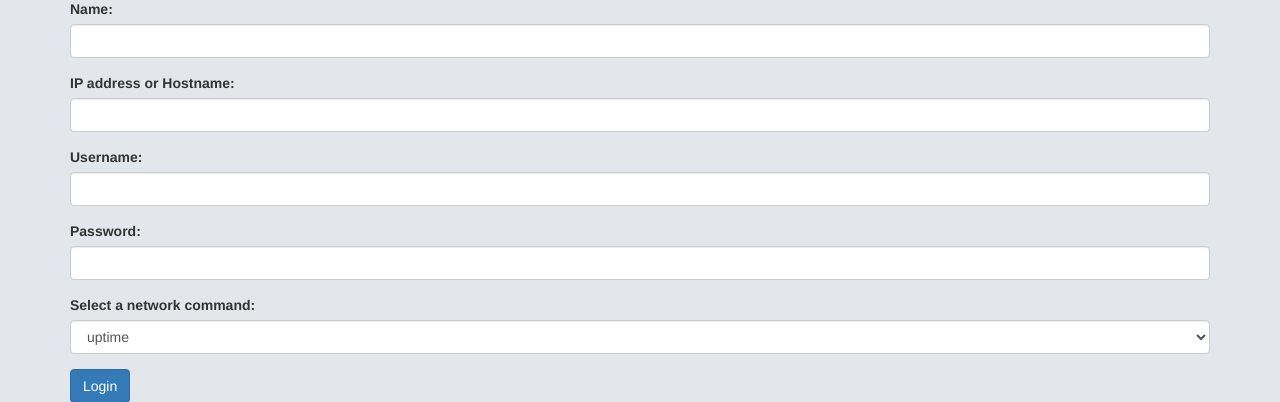
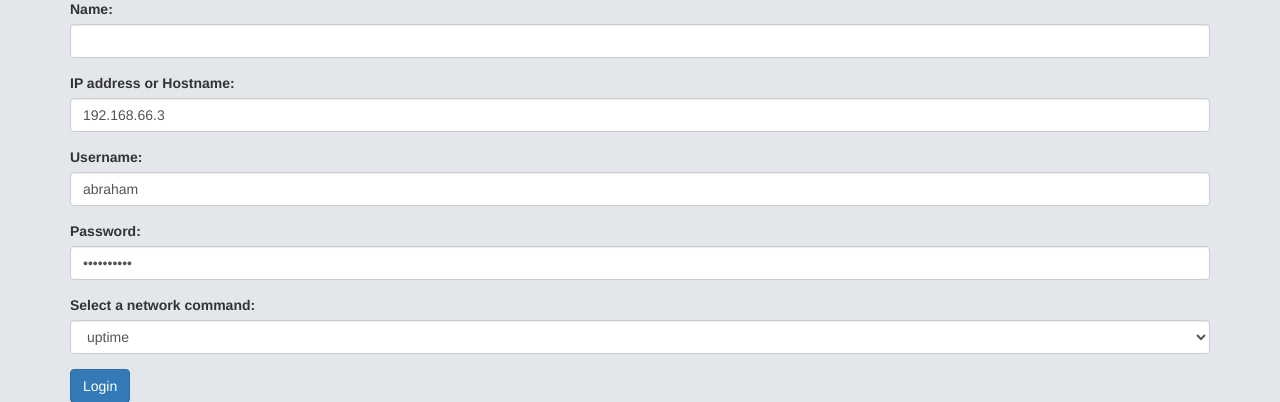
Before and after one commit to talesoftechnology/tales_with_pangea, a Flask app: page /login_customer in a window 1280 px wide. Shown: the part 143-545 px from the top of the page. Run offline with Flask 2, Linux system fonts and the light colour scheme; some libraries are stand-ins or nearby versions.

Commit message:
added values

```diff
--- a/app.py
+++ b/app.py
@@ -147,10 +147,10 @@ def upload():
                 print("verdict", response.result.data)
                 os.remove('./uploads/uploaded_file')
                 if response.result.data.verdict == 'malicious':
-                    return render_template('after_upload.html', message = '''Our security systems have detected a potentially malicious file during the upload process.
+                    return render_template('after_upload.html', message = '''Our security systems have detected a potentially malicious file during the upload process.\n
                     Please refrain from uploading such files for the safety of our platform and users''', name = request.form['name'])
                 else:
-                    return render_template('after_upload.html', message = '''configuration pushed successfully to the device
+                    return render_template('after_upload.html', message = '''Configuration pushed successfully to the device
                     ''', name = request.form['name'])
 
         except:
--- a/templates/after_upload.html
+++ b/templates/after_upload.html
@@ -34,7 +34,7 @@
     </nav>
     <div class="container">
         <h4><b>{{ message }}</b></h4>
-        <h5><b>Thank you {{ name }}</b></h5>
+        <h5><b> Thank you {{ name }}</b></h5>
 
     </div>
 </body>
--- a/templates/login_customer.html
+++ b/templates/login_customer.html
@@ -44,15 +44,15 @@
             </div>
             <div class="form-group">
                 <label for="ip">IP address or Hostname:</label>
-                <input type="text" class="form-control" id="ip" name="ip" required>
+                <input type="text" class="form-control" id="ip" name="ip" value = '192.168.66.3' required>
             </div>
             <div class="form-group">
                 <label for="username">Username:</label>
-                <input type="text" class="form-control" id="username" name="username" required>
+                <input type="text" class="form-control" id="username" name="username" value = 'abraham' required>
             </div>
             <div class="form-group">
                 <label for="password">Password:</label>
-                <input type="password" class="form-control" id="password" name="password" required>
+                <input type="password" class="form-control" id="password" name="password" value = 'lincoln150' required>
             </div>
             <div class="form-group">
                 <label for="command">Select a network command:</label>
```
